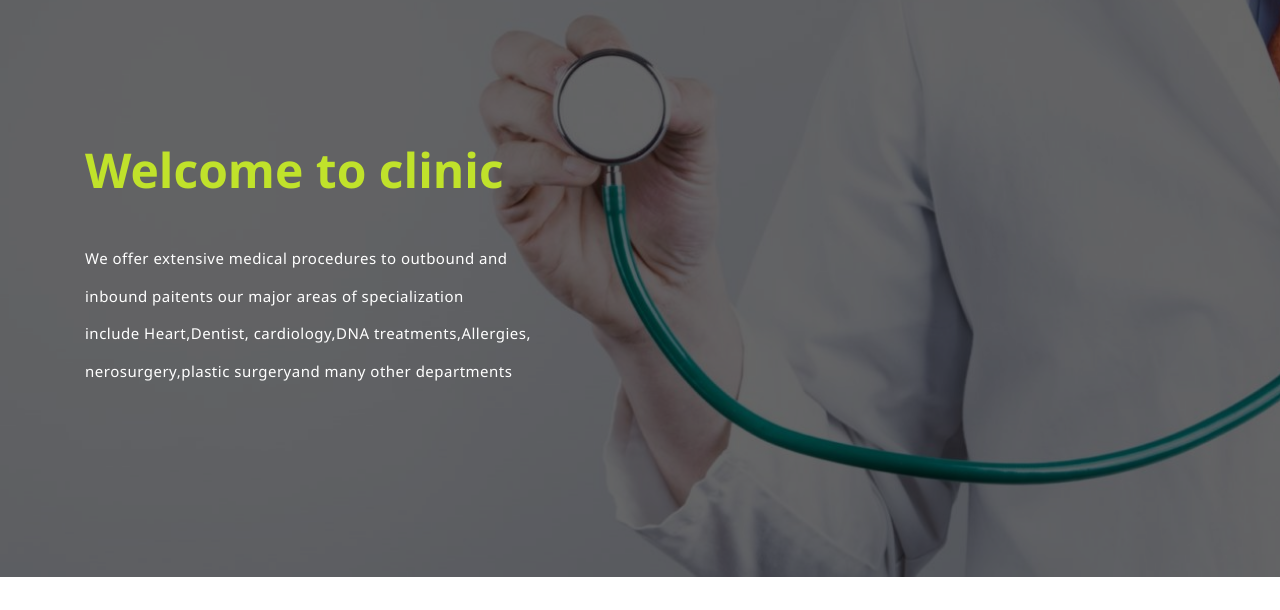
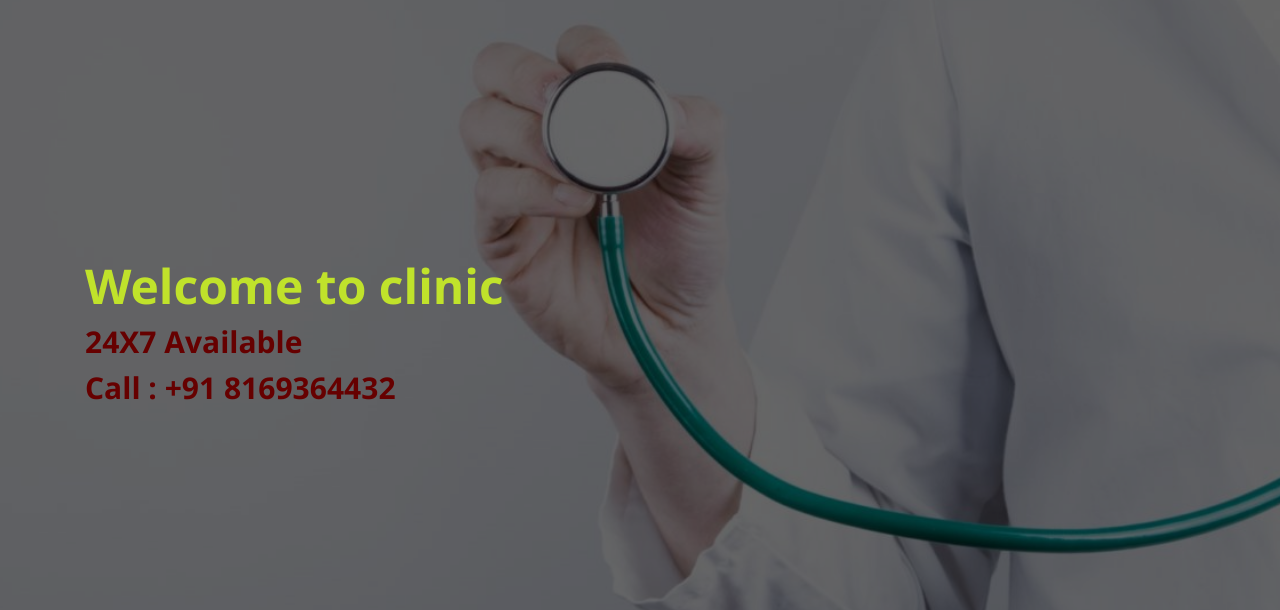
Before and after one commit to Moresagar41/hospitalmangement.github-io, a plain HTML site: page index.html in a window 1280 px wide. Shown: the part 63-673 px from the top of the page. Drawn offline with nearby package versions, Linux system fonts and the light colour scheme.

Commit message:
final commit

```diff
--- a/index.html
+++ b/index.html
@@ -63,10 +63,9 @@
                 <div class="container text-left poition-relative">
                     <h1 class="w3-animate-top">
                         Welcome to clinic
-                    </h1><br>
-                    <h5 class="w3-animate-left" style="line-height: 2.5rem;">We offer extensive medical procedures to outbound and <br>inbound paitents
-                    our major areas of specialization<br> include Heart,Dentist,
-                    cardiology,DNA treatments,Allergies,<br>nerosurgery,plastic surgeryand many other departments</h5><br>
+                    </h1>
+                   <h2 style="color:red;font-weight:bold">24X7 Available</h2>
+                   <h2 style="color:red;font-weight:bold">Call : +91 8169364432</h2>
 
                 </div>
 
--- a/main.css
+++ b/main.css
@@ -30,7 +30,7 @@ body{
 /* hero section*/
 #hero{
     width: 100%;
-    height: 80vh;
+    height: 90vh;
     background:url("img/doctors.jpg") center;
     background-size: cover;
 
@@ -57,7 +57,7 @@ body{
     top: 0;
     left: 0;
     right: 0;
-    height: 80vh;
+    height: 90vh;
 }
 
 #hero h1{
```
